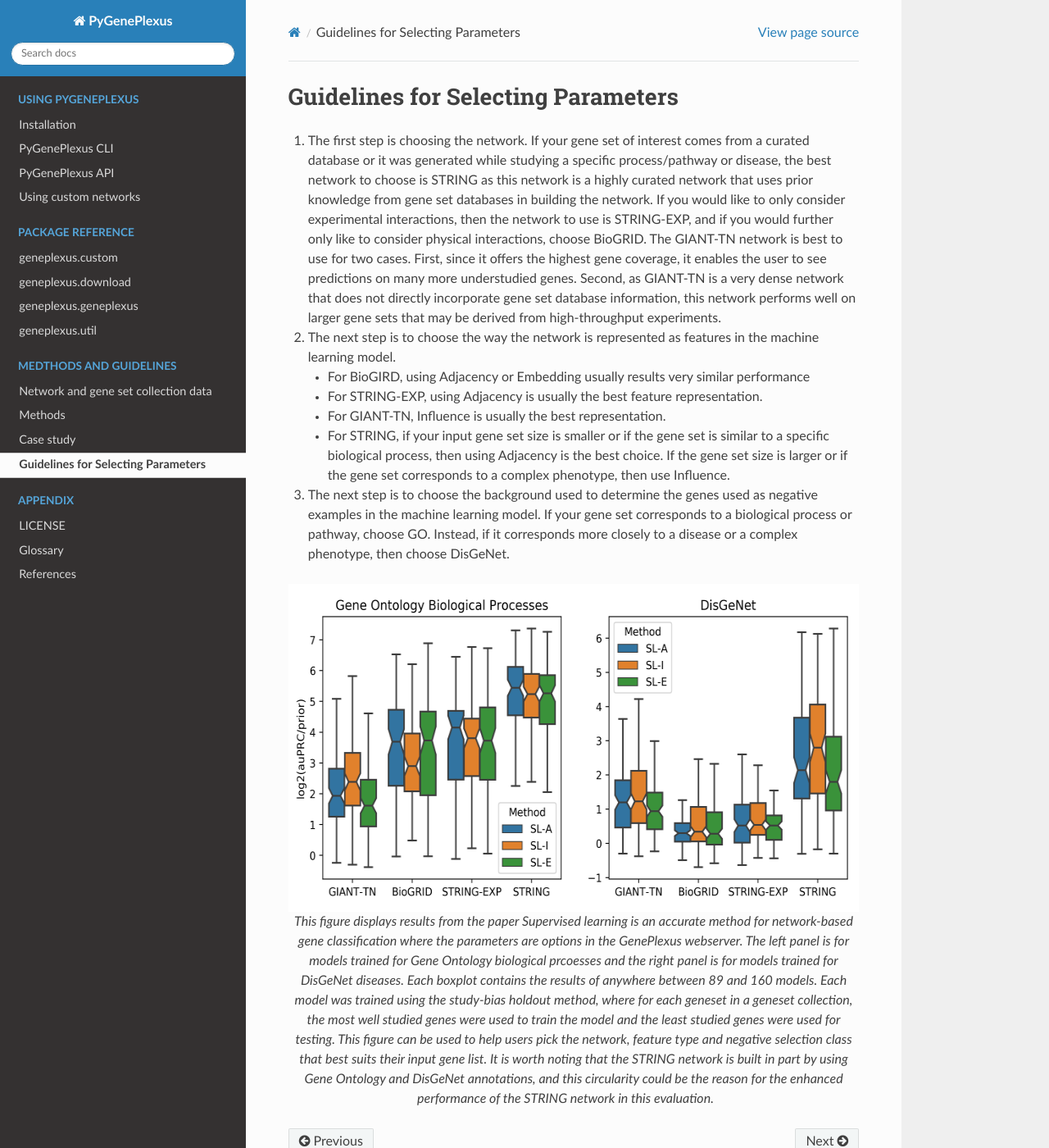
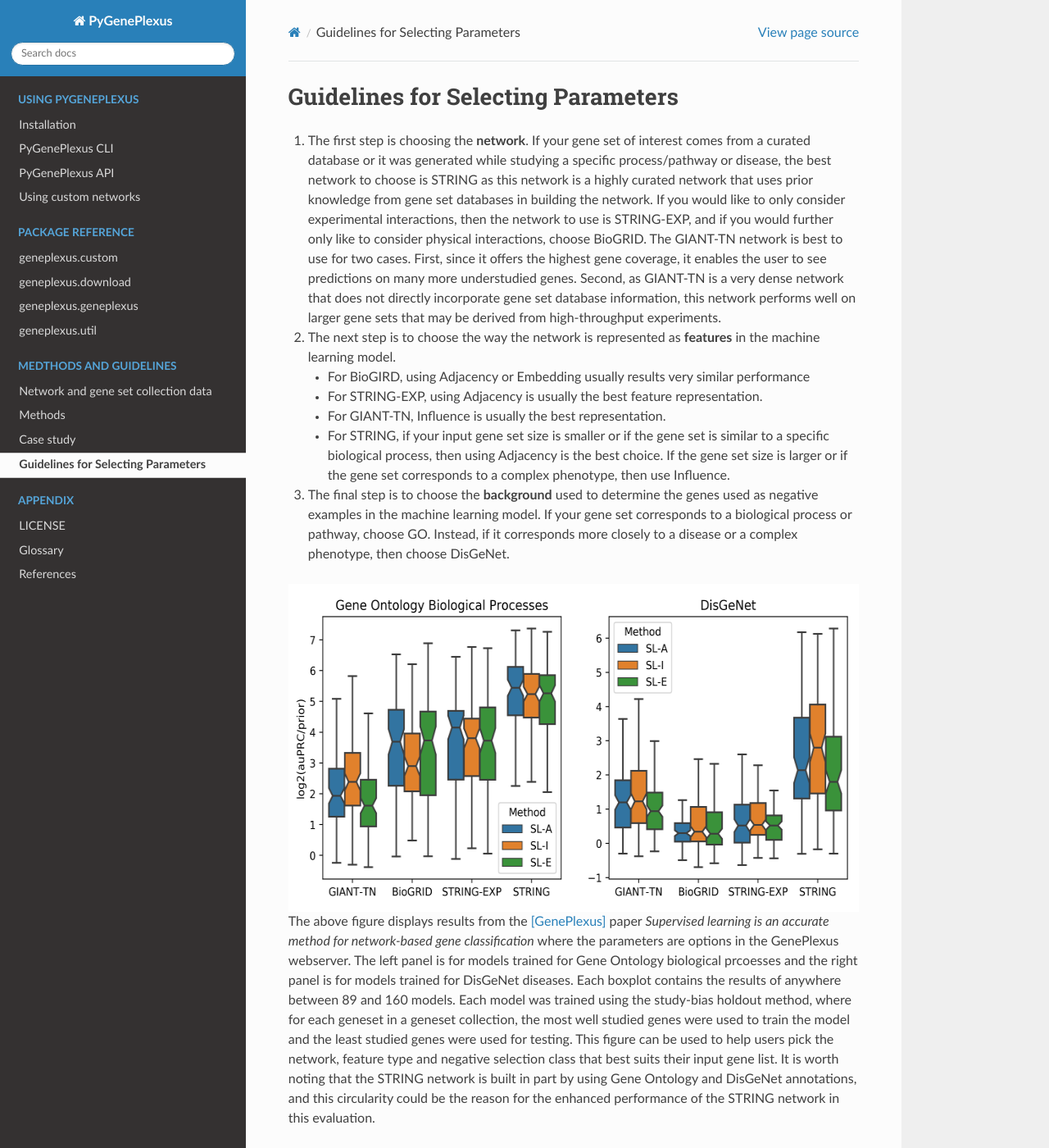
Before and after one commit to krishnanlab/PyGenePlexus, a Sphinx documentation site: the page built from docs/source/supp/guidelines.rst, in a window 1280 px wide and 1400 px high. Shown: the whole window at 82% size. Built offline with Sphinx 7.4.7 and the Read the Docs theme 2.0.0, drawn with Linux system fonts in a browser that asks for light colours.

Commit message:
Minor format fixes
Change figure size; make emphasis; change caption to text

```diff
--- a/docs/source/supp/data.rst
+++ b/docs/source/supp/data.rst
@@ -111,7 +111,7 @@ genes to use as negative examples in the machine learning model.
 
 .. figure:: ../../figures/gscs.png
   :scale: 50 %
-  :align: center
+  :align: left
   :alt: My Text
 
   Table S2. Information on the gene set collections. The last four columns
--- a/docs/source/supp/example.rst
+++ b/docs/source/supp/example.rst
@@ -20,21 +20,21 @@ Bardet-Biedl syndrome 1 such as blindness, obesity and having extra fingers or
 toes (Table 3).
 
 .. figure:: ../../figures/probs.png
-  :scale: 50 %
+  :scale: 75 %
   :align: center
   :alt: My Text
 
   Table 1: The caption for the probs figure
 
 .. figure:: ../../figures/doid.png
-  :scale: 50 %
+  :scale: 65 %
   :align: center
   :alt: My Text
 
   Table 2: The caption for the DOID figure
 
 .. figure:: ../../figures/GO.png
-  :scale: 50 %
+  :scale: 90 %
   :align: center
   :alt: My Text
 
--- a/docs/source/supp/guidelines.rst
+++ b/docs/source/supp/guidelines.rst
@@ -1,8 +1,8 @@
 Guidelines for Selecting Parameters
 ===================================
 
-#. The first step is choosing the network. If your gene set of interest comes
-   from a curated database or it was generated while studying a specific
+#. The first step is choosing the **network**. If your gene set of interest
+   comes from a curated database or it was generated while studying a specific
    process/pathway or disease, the best network to choose is STRING as this
    network is a highly curated network that uses prior knowledge from gene set
    databases in building the network. If you would like to only consider
@@ -15,8 +15,8 @@ Guidelines for Selecting Parameters
    performs well on larger gene sets that may be derived from high-throughput
    experiments.
 
-#. The next step is to choose the way the network is represented as features in
-   the machine learning model.
+#. The next step is to choose the way the network is represented as
+   **features** in the machine learning model.
 
    * For BioGIRD, using Adjacency or Embedding usually results very similar
      performance
@@ -31,8 +31,8 @@ Guidelines for Selecting Parameters
      best choice. If the gene set size is larger or if the gene set
      corresponds to a complex phenotype, then use Influence.
 
-#. The next step is to choose the background used to determine the genes used
-   as negative examples in the machine learning model. If your gene set
+#. The final step is to choose the **background** used to determine the genes
+   used as negative examples in the machine learning model. If your gene set
    corresponds to a biological process or pathway, choose GO. Instead, if it
    corresponds more closely to a disease or a complex phenotype, then choose
    DisGeNet.
@@ -42,16 +42,16 @@ Guidelines for Selecting Parameters
   :align: center
   :alt: My Text
 
-  This figure displays results from the paper Supervised learning is an
-  accurate method for network-based gene classification where the parameters
-  are options in the GenePlexus webserver. The left panel is for models trained
-  for Gene Ontology biological prcoesses and the right panel is for models
-  trained for DisGeNet diseases. Each boxplot contains the results of anywhere
-  between 89 and 160 models. Each model was trained using the study-bias
-  holdout method, where for each geneset in a geneset collection, the most well
-  studied genes were used to train the model and the least studied genes were
-  used for testing. This figure can be used to help users pick the network,
-  feature type and negative selection class that best suits their input gene
-  list. It is worth noting that the STRING network is built in part by using
-  Gene Ontology and DisGeNet annotations, and this circularity could be the
-  reason for the enhanced performance of the STRING network in this evaluation.
+The above figure displays results from the [GenePlexus]_ paper *Supervised
+learning is an accurate method for network-based gene classification* where the
+parameters are options in the GenePlexus webserver. The left panel is for
+models trained for Gene Ontology biological prcoesses and the right panel is
+for models trained for DisGeNet diseases. Each boxplot contains the results of
+anywhere between 89 and 160 models. Each model was trained using the study-bias
+holdout method, where for each geneset in a geneset collection, the most well
+studied genes were used to train the model and the least studied genes were
+used for testing. This figure can be used to help users pick the network,
+feature type and negative selection class that best suits their input gene
+list. It is worth noting that the STRING network is built in part by using
+Gene Ontology and DisGeNet annotations, and this circularity could be the
+reason for the enhanced performance of the STRING network in this evaluation.
```
